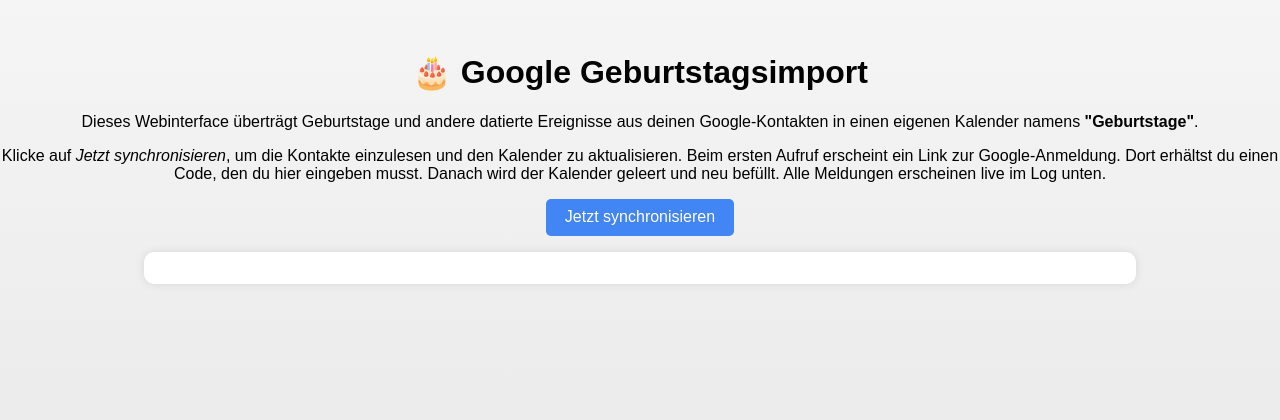
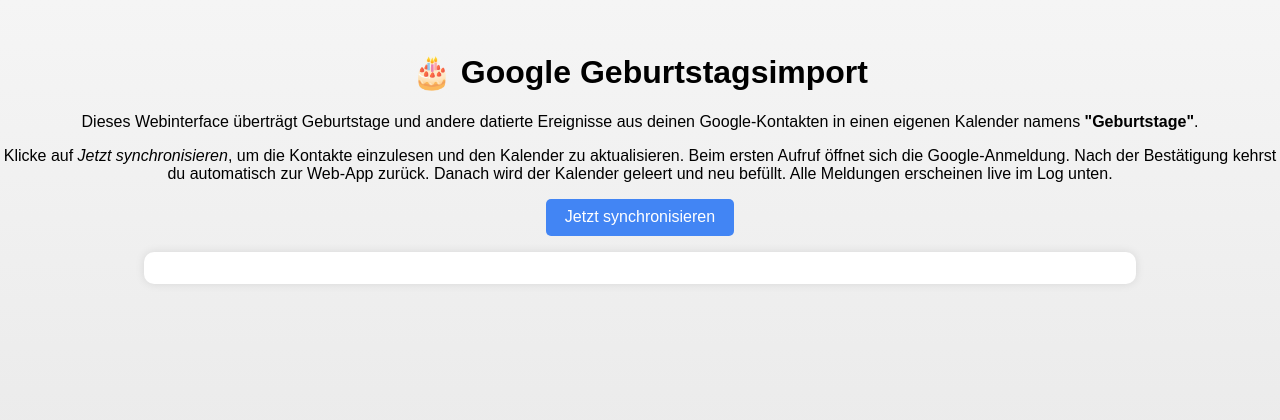
Before and after one commit to DO1FFE/geburtstage, a Flask app: page / in a window 1280 px wide. Shown: the top 420 px of the page. Run offline with Flask 3, Linux system fonts and the light colour scheme.

Commit message:
Aktualisiere OAuth-Redirect-Flow im UI

```diff
--- a/templates/index.html
+++ b/templates/index.html
@@ -101,10 +101,10 @@
         </p>
         <p>
             Klicke auf <em>Jetzt synchronisieren</em>, um die Kontakte einzulesen und
-            den Kalender zu aktualisieren. Beim ersten Aufruf erscheint ein Link zur
-            Google-Anmeldung. Dort erhältst du einen Code, den du hier eingeben
-            musst. Danach wird der Kalender geleert und neu befüllt. Alle Meldungen
-            erscheinen live im Log unten.
+            den Kalender zu aktualisieren. Beim ersten Aufruf öffnet sich die
+            Google-Anmeldung. Nach der Bestätigung kehrst du automatisch zur
+            Web-App zurück. Danach wird der Kalender geleert und neu befüllt.
+            Alle Meldungen erscheinen live im Log unten.
         </p>
         <button onclick="startSync()">Jetzt synchronisieren</button>
         <div id="auth"></div>
@@ -139,21 +139,9 @@
             if (resp.status === 401) {
                 const data = await resp.json();
                 document.getElementById('auth').innerHTML = `
-                    <p><a href="${data.auth_url}" target="_blank">Google Login öffnen</a></p>
-                    <input id="code" placeholder="Code hier eingeben">
-                    <button onclick="sendCode()">Code senden</button>`;
+                    <p><a href="${data.auth_url}" target="_blank">Google-Anmeldung öffnen</a></p>
+                    <p>Anmeldung läuft… Nach der Bestätigung wirst du automatisch zurückgeleitet.</p>`;
             }
-        }
-
-        async function sendCode() {
-            const code = document.getElementById('code').value;
-            await fetch('/auth', {
-                method: 'POST',
-                headers: { 'Content-Type': 'application/json' },
-                body: JSON.stringify({ code })
-            });
-            document.getElementById('auth').innerHTML = '';
-            startSync();
         }
     </script>
 </body>
```
Also changed, not shown: README.md.
